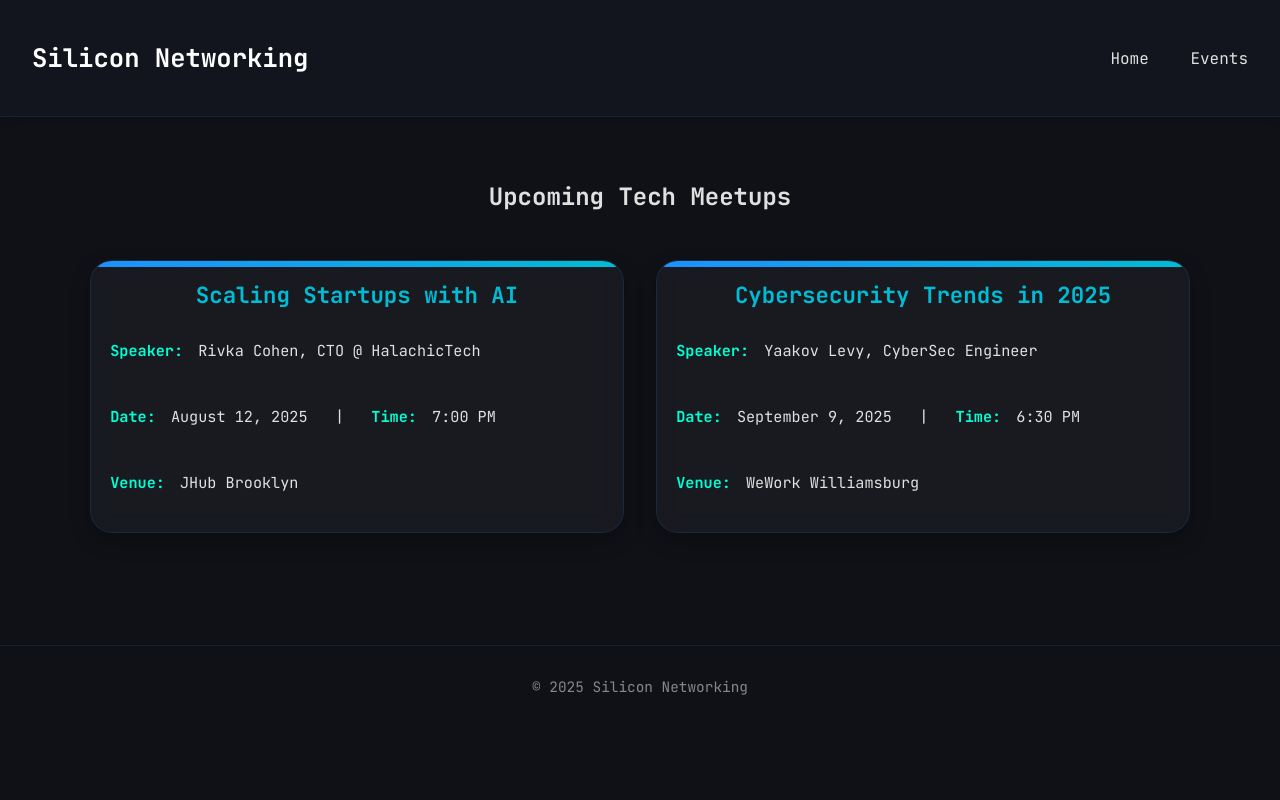
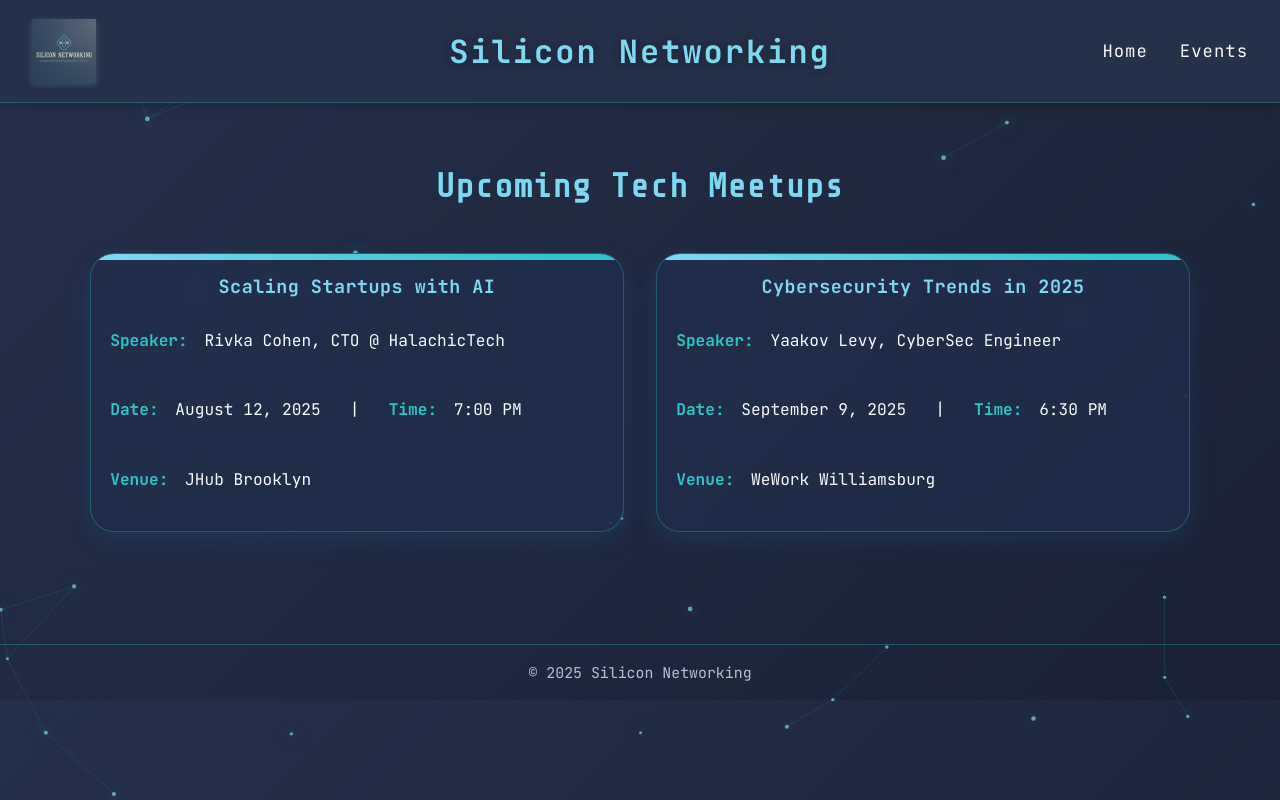
Before and after one commit to Arifrei/silicon_website, a Flask app: page /events in a window 1280 px wide. Run offline with Flask 3, Linux system fonts and the light colour scheme.

Commit message:
Integrated logo and revamped design

```diff
--- a/static/css/style.css
+++ b/static/css/style.css
@@ -1,45 +1,91 @@
 :root {
-  --bg: #0f1117;
-  --card-bg: rgba(255, 255, 255, 0.04);
-  --primary: #1e90ff;
-  --accent: #00ffd5;
-  --highlight: #00bcd4;
-  --text: #e0e0e0;
-  --gradient: linear-gradient(135deg, #1e90ff 0%, #00bcd4 100%);
-  --nav-bg: #12151d;
-  --nav-hover: #1e90ff80;
-  --glow: 0 0 15px rgba(30, 144, 255, 0.4);
+  --bg: #1a2133;
+  --bg-gradient: linear-gradient(135deg, #253049 0%, #1a2133 100%);
+  --card-bg: rgba(34, 48, 77, 0.7);
+  --primary: #7dd9ef;
+  --accent: #2ec4c9;
+  --highlight: #7dd9ef;
+  --text: #f7fafc;
+  --text-muted: #b3c2d1;
+  --nav-bg: #253049;
+  --nav-hover: #2ec4c950;
+  --glow: 0 0 15px rgba(45, 220, 240, 0.25);
+}
+
+#bg-particles {
+  position: fixed;
+  top: 0; left: 0;
+  width: 100vw;
+  height: 100vh;
+  z-index: 0;
+  pointer-events: none;
+  display: block;
 }
 
 body {
   margin: 0;
-  font-family: 'JetBrains Mono', monospace;
-  background-color: var(--bg);
+  font-family: 'JetBrains Mono', 'Share Tech Mono', monospace;
+  background: var(--bg-gradient);
   color: var(--text);
 }
 
 header {
   background: var(--nav-bg);
-  color: white;
-  padding: 1.5rem 2rem;
+  color: var(--text);
+  border-bottom: 1px solid #2ec4c950;
+  box-shadow: 0 2px 10px rgba(0,0,0,0.22);
+  padding: 1.2rem 2rem;
   display: flex;
+  align-items: center;
   justify-content: space-between;
-  align-items: center;
-  border-bottom: 1px solid #1e90ff20;
-  box-shadow: 0 2px 10px rgba(0,0,0,0.2);
+  position: relative;
+  min-height: 64px;
+  z-index: 2;
 }
 
-h1 {
-  font-size: 1.6rem;
-  color: white;
+.logo-wrap {
+  display: flex;
+  align-items: center;
+}
+
+.logo {
+  height: 64px;
+  width: auto;
+  display: block;
+  /* Toned down shadow: softer and less spread */
+  filter: drop-shadow(0 2px 3px #7dd9ef33);
+  background: transparent;
+}
+
+.brand-title {
+  position: absolute;
+  left: 50%;
+  transform: translateX(-50%);
+  font-size: 2rem;
+  font-family: 'JetBrains Mono', 'Share Tech Mono', monospace;
+  font-weight: 700;
+  color: var(--primary);
+  letter-spacing: 2px;
+  text-shadow: 0 1px 8px #1117;
+  white-space: nowrap;
+  pointer-events: none;
+  user-select: none;
+}
+
+nav {
+  display: flex;
+  gap: 2rem;
+  align-items: center;
 }
 
 nav a {
   color: var(--text);
-  margin-left: 2rem;
   text-decoration: none;
-  position: relative;
+  font-size: 1.08rem;
+  letter-spacing: 1px;
+  font-weight: 500;
   transition: color 0.3s;
+  border-bottom: 2px solid transparent;
 }
 
 nav a:hover {
@@ -51,41 +97,65 @@ main {
   padding: 2rem;
   max-width: 1100px;
   margin: auto;
+  position: relative;
+  z-index: 2;
 }
 
 .intro {
   text-align: center;
   margin-bottom: 3rem;
+  position: relative;
+  z-index: 2;
 }
 
 .intro h2 {
-  background: var(--gradient);
-  -webkit-background-clip: text;
-  -webkit-text-fill-color: transparent;
-  font-size: 2.5rem;
+  color: var(--text);
+  font-size: 2.4rem;
+  font-family: 'Share Tech Mono', monospace;
+  letter-spacing: 1.5px;
+  text-shadow:
+    0 2px 20px #111a,
+    0 1px 6px #1a2133,
+    0 0 10px #1a2133;
+  padding: 0.2em 0.5em;
+  border-radius: 0.4em;
+  position: relative;
+  z-index: 2;
 }
 
-.intro p {
-  font-size: 1.1rem;
-  opacity: 0.85;
+.intro p, button {
+  position: relative;
+  z-index: 2;
 }
 
 button {
-  background: var(--gradient);
-  color: white;
+  background: linear-gradient(135deg, #7dd9ef 30%, #2ec4c9 100%);
+  color: #1a2133;
   padding: 0.7rem 1.5rem;
   border: none;
-  border-radius: 6px;
+  border-radius: 7px;
   cursor: pointer;
   font-weight: bold;
   margin-top: 1.5rem;
-  transition: transform 0.3s ease, background 0.3s ease;
+  font-size: 1.07rem;
+  box-shadow: var(--glow);
+  transition: transform 0.3s ease, background 0.3s ease, color 0.2s;
 }
 
 button:hover {
   transform: scale(1.05);
-  background: linear-gradient(135deg, #1e90ff, #0099aa);
-  box-shadow: var(--glow);
+  background: linear-gradient(135deg, #2ec4c9, #7dd9ef);
+  color: var(--primary);
+  box-shadow: 0 0 18px #7dd9ef88;
+}
+
+.events-heading {
+  text-align: center;
+  margin: 2rem 0;
+  color: var(--highlight);
+  font-size: 2.1rem;
+  letter-spacing: 1.3px;
+  font-family: 'Share Tech Mono', monospace;
 }
 
 .events {
@@ -97,21 +167,22 @@ button:hover {
 
 .event-card {
   background: var(--card-bg);
-  border: 1px solid #1e90ff22;
-  border-radius: 22px;
+  border: 1px solid #2ec4c950;
+  border-radius: 24px;
   overflow: hidden;
   display: flex;
   flex-direction: column;
-  box-shadow: 0 8px 20px rgba(0, 0, 0, 0.25);
-  transition: transform 0.3s ease, box-shadow 0.3s ease;
-  backdrop-filter: blur(10px);
+  box-shadow: 0 8px 24px rgba(30, 144, 255, 0.13);
+  backdrop-filter: blur(12px);
   position: relative;
   padding-bottom: 1rem;
+  transition: transform 0.3s, box-shadow 0.3s;
+  z-index: 2;
 }
 
 .event-card:hover {
-  transform: translateY(-5px);
-  box-shadow: 0 10px 25px rgba(30,144,255,0.2);
+  transform: translateY(-7px) scale(1.025);
+  box-shadow: 0 12px 35px #7dd9ef22;
 }
 
 .event-card::before {
@@ -121,20 +192,24 @@ button:hover {
   left: 0;
   width: 100%;
   height: 6px;
-  background: var(--gradient);
+  background: linear-gradient(90deg, #7dd9ef, #2ec4c9 90%);
 }
 
 .event-card h3 {
+  font-family: 'JetBrains Mono', monospace !important;
+  text-transform: none !important;
+  letter-spacing: 0.5px;
+  font-size: 1.15rem;
+  color: var(--highlight);
+  font-weight: 700;
   margin: 0;
   padding: 1.2rem 1rem 0.5rem;
-  font-size: 1.4rem;
-  color: var(--highlight);
   text-align: center;
 }
 
 .event-card p {
   padding: 0.4rem 1.2rem;
-  font-size: 0.95rem;
+  font-size: 1.01rem;
   line-height: 1.5;
   color: var(--text);
   position: relative;
@@ -143,14 +218,70 @@ button:hover {
 .event-card p span.label {
   color: var(--accent);
   font-weight: bold;
-  margin-right: 6px;
+  margin-right: 7px;
 }
 
+/* Footer: forcibly centered and always full width */
 footer {
+  display: flex;
+  align-items: center;
+  justify-content: center;
   text-align: center;
-  padding: 1rem;
-  font-size: 0.9rem;
-  color: #888;
+  width: 100%;
+  padding: 1.15rem 0;
+  font-size: 0.93rem;
+  color: var(--text-muted);
   margin-top: 4rem;
-  border-top: 1px solid #1e90ff20;
+  border-top: 1px solid #2ec4c950;
+  z-index: 2;
+  position: relative;
+  background: none;
 }
+
+footer p {
+  margin: 0 auto;
+  width: 100%;
+}
+
+/* Responsive for small screens */
+@media (max-width: 900px) {
+  header {
+    flex-direction: column;
+    align-items: stretch;
+    padding: 0.7rem 1rem;
+    height: auto;
+    min-height: unset;
+  }
+  .logo-wrap {
+    justify-content: flex-start;
+  }
+  .brand-title {
+    position: static;
+    transform: none;
+    text-align: center;
+    margin: 0.4rem 0 0.4rem 0;
+    font-size: 1.4rem;
+    pointer-events: auto;
+    user-select: text;
+    left: unset;
+    white-space: normal;
+  }
+  nav {
+    justify-content: center;
+    gap: 1.2rem;
+    margin-bottom: 0.5rem;
+  }
+  .logo {
+    height: 42px;
+  }
+  .events {
+    grid-template-columns: 1fr;
+    gap: 1rem;
+  }
+}
+
+@media (max-width: 500px) {
+  main {
+    padding: 1rem;
+  }
+}
--- a/static/js/main.js
+++ b/static/js/main.js
@@ -1,5 +1,85 @@
+const canvas = document.getElementById('bg-particles');
+if (canvas) {
+  const ctx = canvas.getContext('2d');
+  let w, h, particles;
+
+  function resize() {
+    w = canvas.width = window.innerWidth;
+    h = canvas.height = window.innerHeight;
+  }
+  window.addEventListener('resize', resize);
+  resize();
+
+  function random(min, max) {
+    return Math.random() * (max - min) + min;
+  }
+
+  function createParticles() {
+    particles = [];
+    const count = Math.floor(w / 32);
+    for (let i = 0; i < count; i++) {
+      particles.push({
+        x: random(0, w),
+        y: random(0, h),
+        vx: random(-0.5, 0.5),
+        vy: random(-0.5, 0.5),
+        r: random(1.5, 2.5),
+      });
+    }
+  }
+  createParticles();
+  window.addEventListener('resize', createParticles);
+
+  function draw() {
+    ctx.clearRect(0, 0, w, h);
+    ctx.globalAlpha = 0.7;
+    particles.forEach(p => {
+      ctx.beginPath();
+      ctx.arc(p.x, p.y, p.r, 0, 2 * Math.PI);
+      ctx.fillStyle = "#7dd9ef";
+      ctx.shadowColor = "#2ec4c9";
+      ctx.shadowBlur = 16;
+      ctx.fill();
+      ctx.shadowBlur = 0;
+    });
+
+    for (let i = 0; i < particles.length; i++) {
+      for (let j = i + 1; j < particles.length; j++) {
+        const a = particles[i], b = particles[j];
+        const dist = Math.hypot(a.x - b.x, a.y - b.y);
+        if (dist < 110) {
+          ctx.beginPath();
+          ctx.moveTo(a.x, a.y);
+          ctx.lineTo(b.x, b.y);
+          ctx.strokeStyle = "#2ec4c930";
+          ctx.lineWidth = 1;
+          ctx.stroke();
+        }
+      }
+    }
+    ctx.globalAlpha = 1.0;
+  }
+
+  function update() {
+    for (let p of particles) {
+      p.x += p.vx;
+      p.y += p.vy;
+      if (p.x < 0 || p.x > w) p.vx *= -1;
+      if (p.y < 0 || p.y > h) p.vy *= -1;
+    }
+  }
+
+  function animate() {
+    update();
+    draw();
+    requestAnimationFrame(animate);
+  }
+  animate();
+}
+
 document.addEventListener('DOMContentLoaded', () => {
   const intro = document.querySelector('.intro');
+  if (intro) {
     intro.style.opacity = 0;
     intro.style.transform = 'translateY(20px)';
     setTimeout(() => {
@@ -7,6 +87,7 @@ document.addEventListener('DOMContentLoaded', () => {
       intro.style.opacity = 1;
       intro.style.transform = 'translateY(0)';
     }, 200);
+  }
 });
 
 function showToast() {
--- a/templates/base.html
+++ b/templates/base.html
@@ -4,13 +4,17 @@
   <meta charset="UTF-8" />
   <meta name="viewport" content="width=device-width, initial-scale=1.0" />
   <title>Silicon Networking</title>
-  <link href="https://fonts.googleapis.com/css2?family=JetBrains+Mono:wght@400;700&display=swap" rel="stylesheet">
+  <link href="https://fonts.googleapis.com/css2?family=JetBrains+Mono:wght@400;700&family=Share+Tech+Mono&display=swap" rel="stylesheet">
   <link rel="stylesheet" href="{{ url_for('static', filename='css/style.css') }}" />
   <script defer src="{{ url_for('static', filename='js/main.js') }}"></script>
 </head>
 <body>
+  <canvas id="bg-particles"></canvas>
   <header>
-    <h1>Silicon Networking</h1>
+    <div class="logo-wrap">
+      <img src="{{ url_for('static', filename='images/logo.png') }}" alt="Silicon Networking Logo" class="logo">
+    </div>
+    <span class="brand-title">Silicon Networking</span>
     <nav>
       <a href="/">Home</a>
       <a href="/events">Events</a>
--- a/templates/events.html
+++ b/templates/events.html
@@ -1,6 +1,6 @@
 {% extends "base.html" %}
 {% block content %}
-<h2 style="text-align:center; margin: 2rem 0;">Upcoming Tech Meetups</h2>
+<h2 class="events-heading">Upcoming Tech Meetups</h2>
 <section class="events">
   {% for event in events %}
     <div class="event-card">
```
Also changed, not shown: static/images/logo.png (added). Lines whose indentation alone changed are shown as unchanged.
